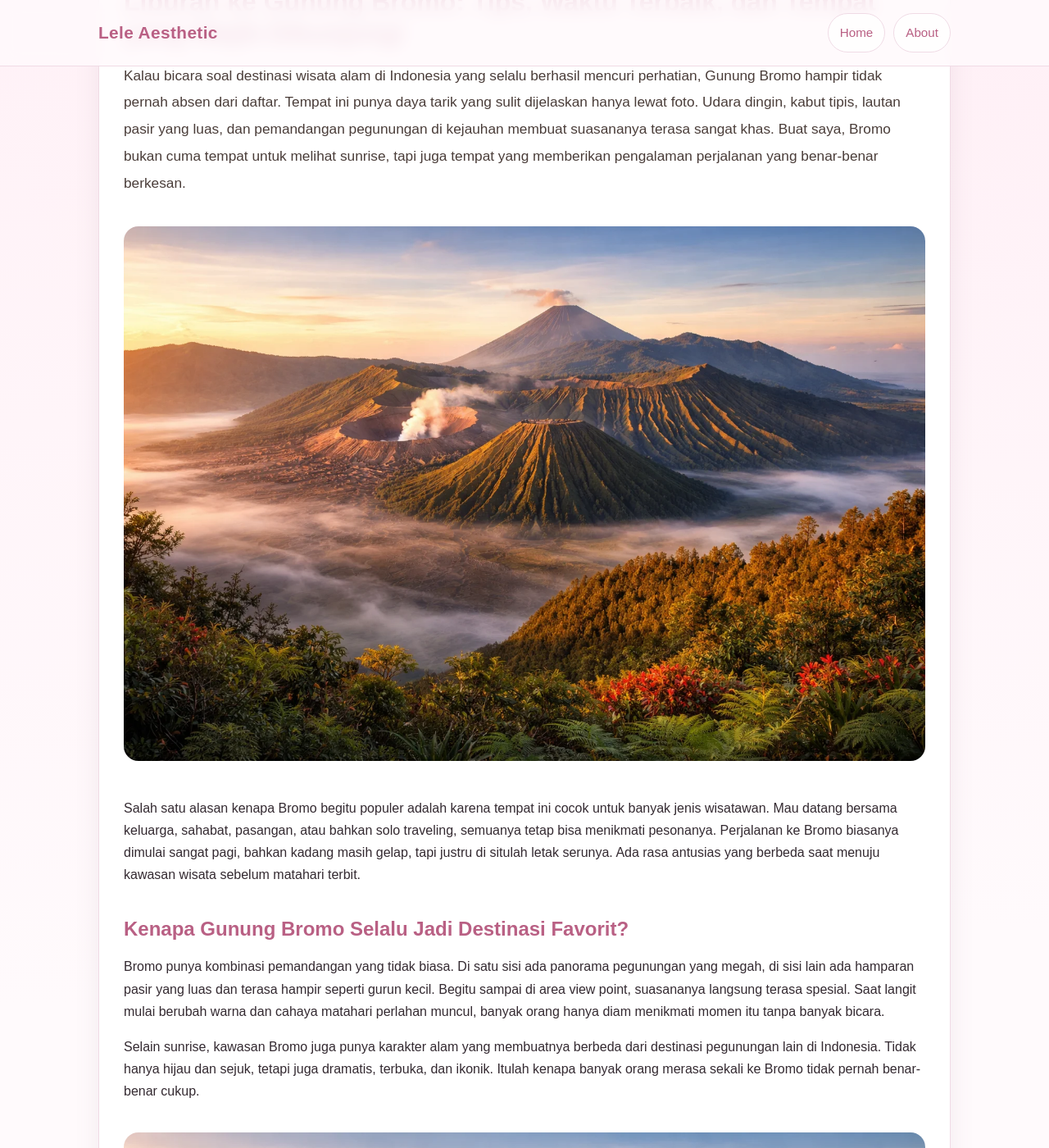
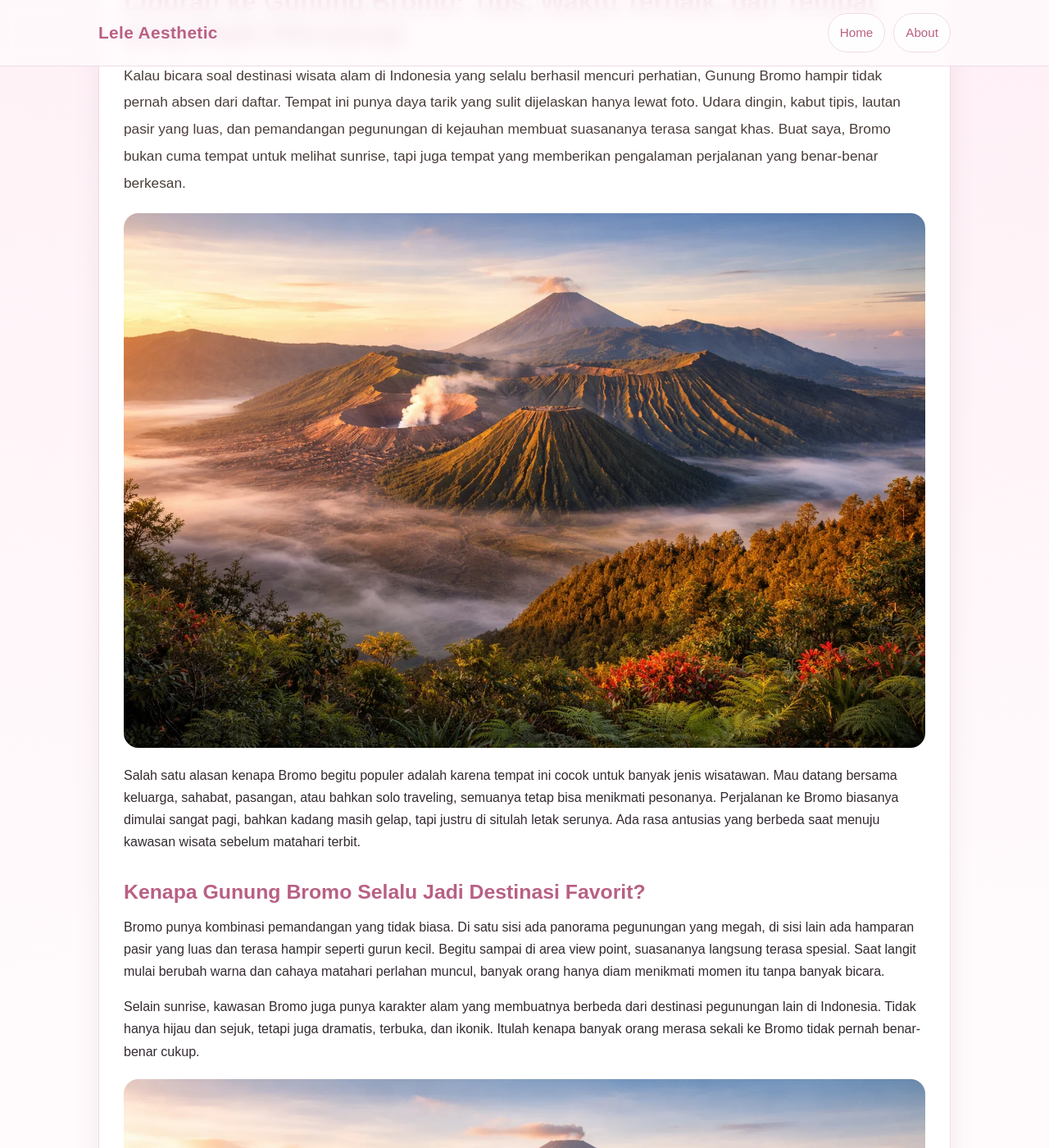
Before and after one commit to vwebe/lele, a Jekyll site: the page built from _posts/2026-03-19-liburan-ke-gunung-bromo.md, in a window 1280 px wide and 1400 px high, scrolled down 193 px. Shown: the whole window at 82% size. Built offline with Jekyll 4.4.1, drawn with Linux system fonts in a browser that asks for light colours.

Commit message:
Update style.css

```diff
--- a/assets/css/style.css
+++ b/assets/css/style.css
@@ -13,7 +13,9 @@
   --max: 1040px;
 }
 
-* {
+*,
+*::before,
+*::after {
   box-sizing: border-box;
 }
 
@@ -30,11 +32,19 @@ body {
     radial-gradient(circle at top right, #ffeef5 0%, transparent 28%),
     var(--bg);
   line-height: 1.7;
+  word-wrap: break-word;
+  overflow-wrap: break-word;
+}
+
+img {
+  max-width: 100%;
+  display: block;
 }
 
 a {
   color: inherit;
   text-decoration: none;
+  transition: 0.2s ease;
 }
 
 .wrap {
@@ -42,6 +52,7 @@ a {
   margin: 0 auto;
 }
 
+/* Header */
 .site-header {
   position: sticky;
   top: 0;
@@ -81,6 +92,12 @@ a {
   font-size: 0.95rem;
 }
 
+.site-nav a:hover {
+  background: var(--bg-soft);
+  border-color: #ebcade;
+}
+
+/* Hero */
 .hero {
   margin: 28px 0 26px;
   padding: 34px 24px;
@@ -91,11 +108,22 @@ a {
   text-align: center;
 }
 
+.hero-logo {
+  margin-bottom: 14px;
+}
+
+.hero-logo img {
+  max-width: 120px;
+  height: auto;
+  display: block;
+  margin: 0 auto;
+}
+
 .hero-badge {
   display: inline-block;
   padding: 8px 14px;
   border-radius: 999px;
-  background: white;
+  background: #ffffff;
   border: 1px solid var(--line);
   color: var(--primary-dark);
   font-size: 0.85rem;
@@ -117,6 +145,7 @@ a {
   font-size: 1rem;
 }
 
+/* Sections */
 .section-head {
   margin: 18px 0 14px;
 }
@@ -127,6 +156,7 @@ a {
   color: var(--primary-dark);
 }
 
+/* Post grid */
 .post-grid {
   display: grid;
   grid-template-columns: 1fr;
@@ -161,6 +191,10 @@ a {
   color: var(--primary-dark);
 }
 
+.post-card h3 a:hover {
+  color: var(--primary);
+}
+
 .post-card p {
   margin: 0;
   color: var(--text);
@@ -173,6 +207,11 @@ a {
   font-weight: 700;
 }
 
+.read-more:hover {
+  color: var(--primary);
+}
+
+/* Single post */
 .single-post {
   padding: 26px 20px;
   margin: 28px 0;
@@ -185,6 +224,16 @@ a {
   color: var(--primary-dark);
 }
 
+.post-intro {
+  font-size: 1.08rem;
+  line-height: 1.9;
+  color: #4a3d39;
+}
+
+.post-content {
+  color: var(--text);
+}
+
 .post-content p {
   margin: 0 0 16px;
 }
@@ -192,15 +241,101 @@ a {
 .post-content h2,
 .post-content h3 {
   color: var(--primary-dark);
-  margin-top: 24px;
-  margin-bottom: 10px;
 }
 
-.post-content img {
-  max-width: 100%;
-  border-radius: 18px;
+.post-content h2 {
+  margin-top: 32px;
+  margin-bottom: 12px;
+  font-size: 1.55rem;
+  line-height: 1.3;
 }
 
+.post-content h3 {
+  margin-top: 22px;
+  margin-bottom: 10px;
+  font-size: 1.2rem;
+  line-height: 1.35;
+}
+
+.single-post img,
+.post-content img {
+  width: 100%;
+  height: auto;
+  border-radius: 18px;
+  margin: 20px 0;
+  object-fit: cover;
+}
+
+.single-post ul,
+.single-post ol,
+.post-content ul,
+.post-content ol {
+  padding-left: 22px;
+  margin: 0 0 18px;
+}
+
+.single-post li,
+.post-content li {
+  margin-bottom: 8px;
+}
+
+.single-post blockquote,
+.post-content blockquote {
+  margin: 20px 0;
+  padding: 14px 18px;
+  border-left: 4px solid var(--primary);
+  background: #fff7fb;
+  border-radius: 12px;
+  color: #5d4a53;
+}
+
+.single-post hr,
+.post-content hr {
+  border: 0;
+  border-top: 1px solid var(--line);
+  margin: 30px 0;
+}
+
+.single-post strong,
+.post-content strong {
+  color: #4b3640;
+}
+
+.single-post table,
+.post-content table {
+  width: 100%;
+  border-collapse: collapse;
+  margin: 20px 0;
+  display: block;
+  overflow-x: auto;
+}
+
+.single-post th,
+.single-post td,
+.post-content th,
+.post-content td {
+  border: 1px solid var(--line);
+  padding: 10px 12px;
+  text-align: left;
+}
+
+.single-post code,
+.post-content code {
+  background: #fff2f7;
+  padding: 2px 6px;
+  border-radius: 8px;
+  font-size: 0.95em;
+}
+
+.single-post pre,
+.post-content pre {
+  background: #fff2f7;
+  padding: 14px;
+  border-radius: 14px;
+  overflow-x: auto;
+}
+
+/* Back link */
 .back-link {
   margin-top: 28px;
 }
@@ -210,6 +345,11 @@ a {
   font-weight: 700;
 }
 
+.back-link a:hover {
+  color: var(--primary);
+}
+
+/* Page */
 .page-card {
   padding: 26px 20px;
   margin: 28px 0;
@@ -220,6 +360,7 @@ a {
   color: var(--primary-dark);
 }
 
+/* Footer */
 .site-footer {
   padding: 8px 0 36px;
 }
@@ -230,6 +371,7 @@ a {
   font-size: 0.94rem;
 }
 
+/* Tablet */
 @media (min-width: 700px) {
   .hero {
     padding: 48px 34px;
@@ -249,12 +391,14 @@ a {
   }
 }
 
+/* Desktop */
 @media (min-width: 980px) {
   .post-grid {
     grid-template-columns: repeat(3, 1fr);
   }
 }
 
+/* Mobile */
 @media (max-width: 560px) {
   .header-inner {
     flex-direction: column;
@@ -266,6 +410,16 @@ a {
     overflow-x: auto;
     flex-wrap: nowrap;
     padding-bottom: 4px;
+    -webkit-overflow-scrolling: touch;
+  }
+
+  .site-nav a {
+    white-space: nowrap;
+  }
+
+  .hero {
+    padding: 28px 18px;
+    border-radius: 24px;
   }
 
   .hero h1 {
@@ -275,43 +429,27 @@ a {
   .post-top h1 {
     font-size: 1.65rem;
   }
+
+  .post-card,
+  .single-post,
+  .page-card {
+    border-radius: 18px;
+  }
+
+  .single-post,
+  .page-card {
+    padding: 22px 16px;
+  }
+
+  .post-content h2 {
+    font-size: 1.35rem;
+  }
+
+  .post-content h3 {
+    font-size: 1.1rem;
+  }
+
+  .hero-logo img {
+    max-width: 100px;
+  }
 }
-.hero-logo {
-  margin-bottom: 14px;
-}
-
-.hero-logo img {
-  max-width: 120px;
-  height: auto;
-  display: block;
-  margin: 0 auto;
-}
-.post-intro {
-  font-size: 1.08rem;
-  line-height: 1.9;
-  color: #4a3d39;
-}
-
-.single-post img,
-.post-content img {
-  width: 100%;
-  height: auto;
-  border-radius: 18px;
-  margin: 20px 0;
-}
-
-.single-post h2,
-.post-content h2 {
-  margin-top: 32px;
-  margin-bottom: 12px;
-}
-
-.single-post ul,
-.post-content ul {
-  padding-left: 22px;
-}
-
-.single-post li,
-.post-content li {
-  margin-bottom: 8px;
-}
```
